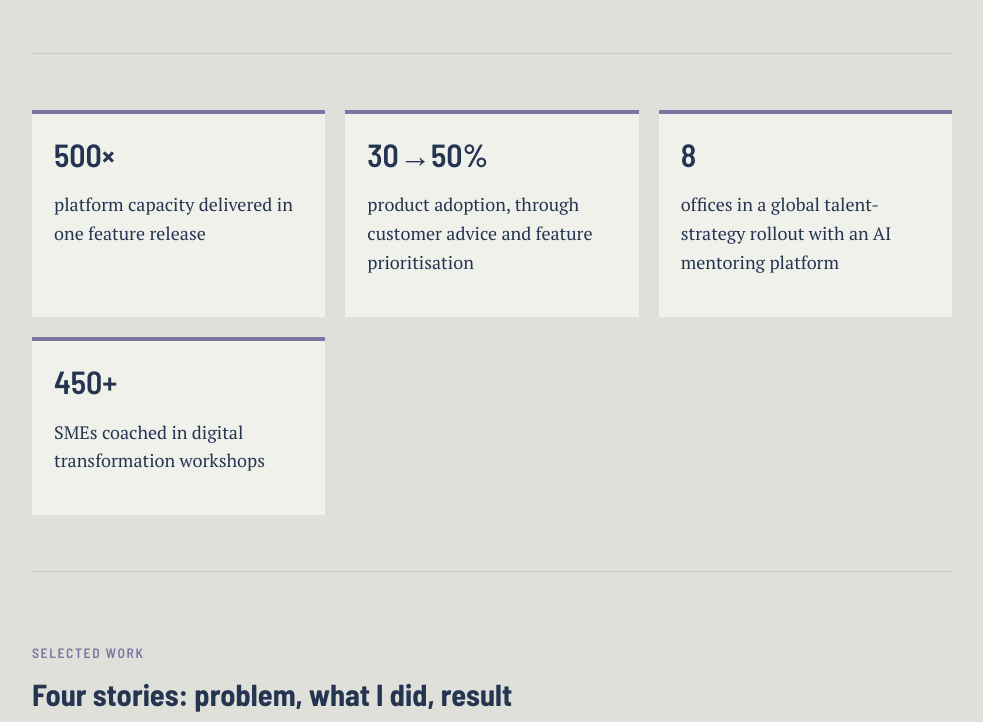
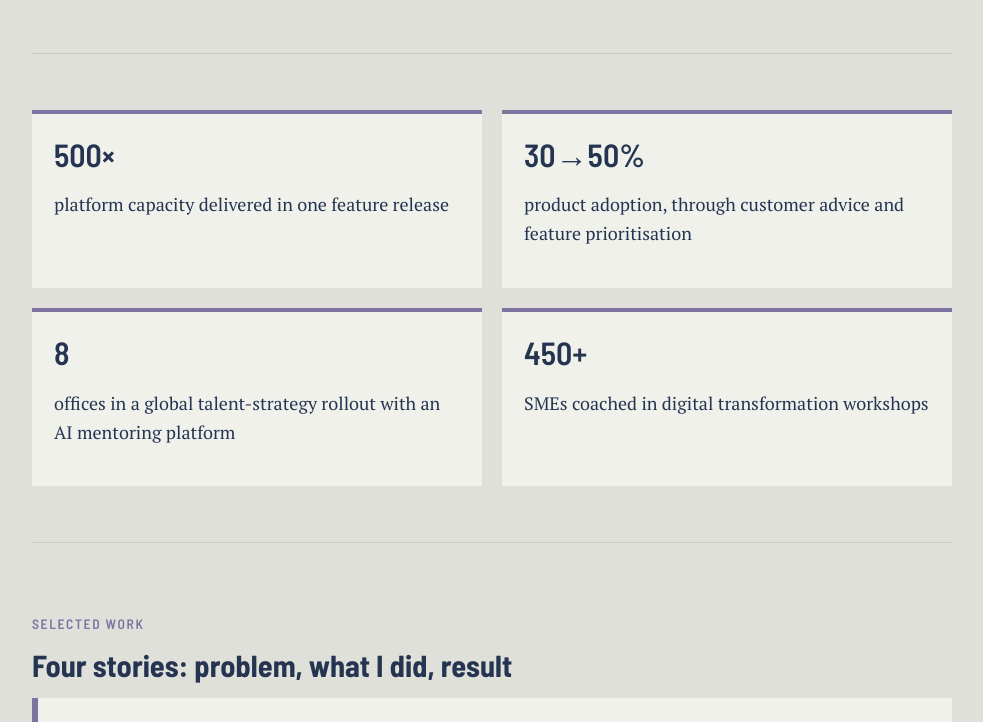
Before and after one commit to ooisherilyn/ooisherilyn.github.io, a plain HTML site: page jobs.html in a window 1280 px wide. Shown: the part 580-1302 px from the top of the page, without its empty margins (148-1131 px from the left). Drawn offline with Linux system fonts and the light colour scheme.

Commit message:
Add files via upload

```diff
--- a/jobs.html
+++ b/jobs.html
@@ -30,7 +30,7 @@
   .lead{font-size:1.2rem;max-width:44em}
   .btn{display:inline-block;background:var(--navy);color:var(--bg);font-family:var(--head);font-weight:600;padding:12px 22px;text-decoration:none;margin:8px 8px 0 0}
   .btn.alt{background:transparent;color:var(--navy);border:1px solid var(--navy)}
-  .grid{display:grid;gap:20px;grid-template-columns:repeat(auto-fit,minmax(240px,1fr))}
+  .grid{display:grid;gap:20px;grid-template-columns:repeat(2,1fr)}@media(max-width:620px){.grid{grid-template-columns:1fr}}
   .card{background:var(--paper);border-top:4px solid var(--purple);padding:22px}
   .card h3{font-size:2rem;margin-bottom:.1em}
   .case{background:var(--paper);padding:28px;margin-bottom:28px;border-left:6px solid var(--purple)}
```
Also changed, not shown: freelance.html (+1 -1 lines).
